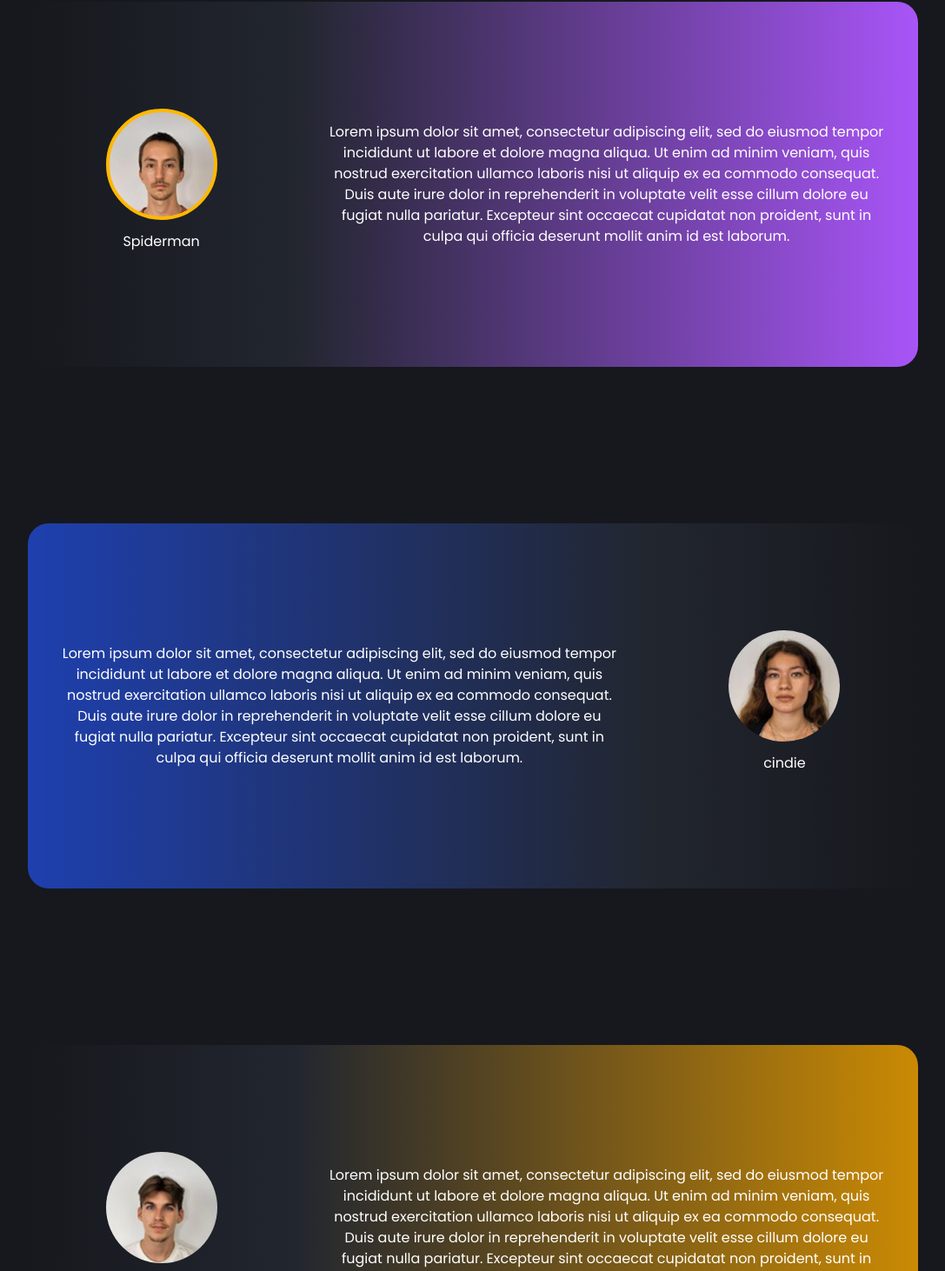
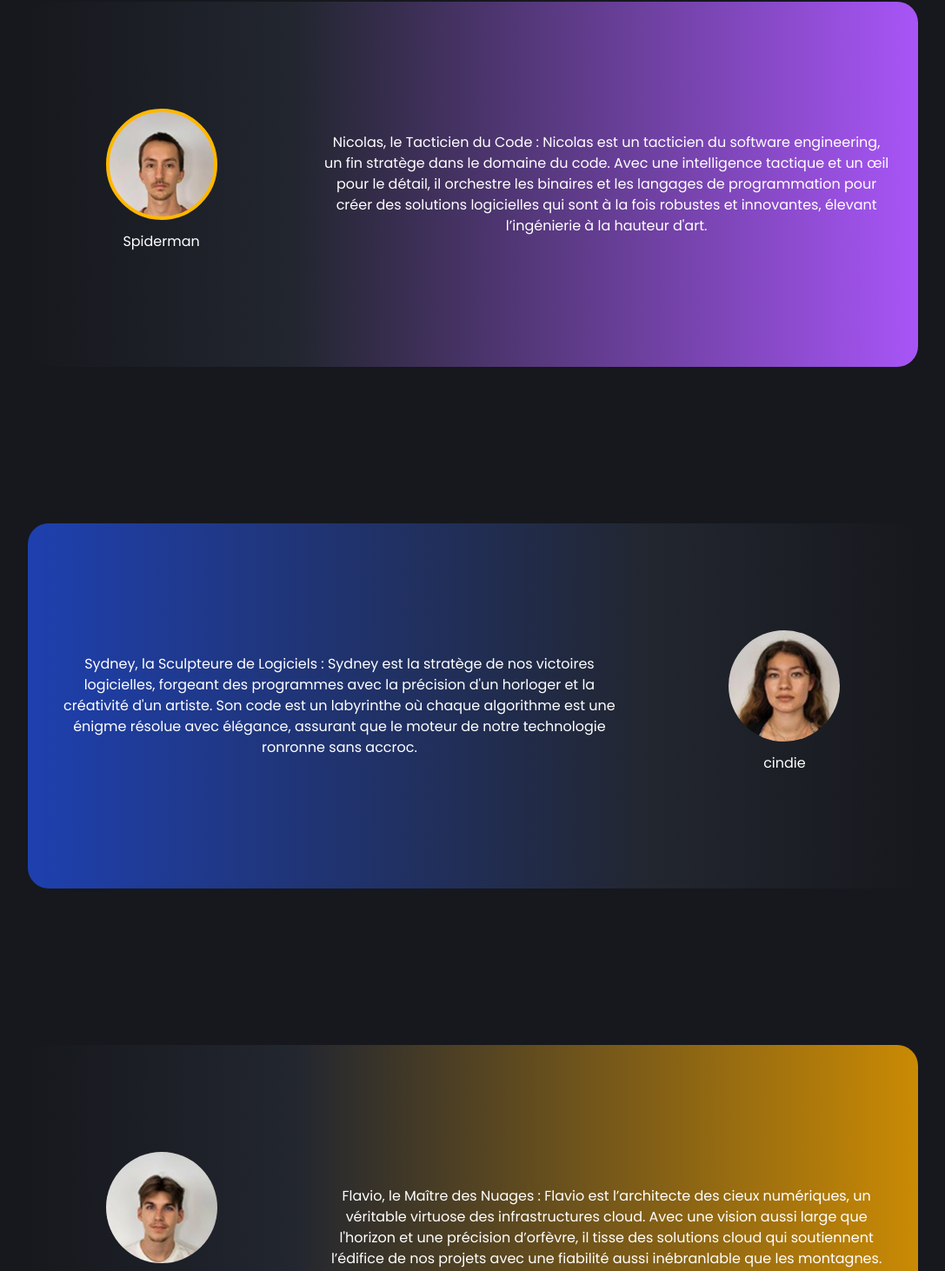
Before and after one commit to Gaetandrt/glados-doc, a Next.js app: page /team in a window 1280 px wide. Shown: the part 752-2214 px from the top of the page at 87% size, without its empty margins (96-1183 px from the left). Built offline with nearby package versions, Linux system fonts and the light colour scheme.

Commit message:
description team

```diff
--- a/src/app/(site)/team/page.tsx
+++ b/src/app/(site)/team/page.tsx
@@ -66,7 +66,7 @@ export default function Team() {
           <div className='grow w-auto flex items-center justify-center bg-gradient-to-r from-bg-color to-purple-500 rounded-r-3xl'>
             <div className='text-center mx-8 text-white'>
               <a>
-              Lorem ipsum dolor sit amet, consectetur adipiscing elit, sed do eiusmod tempor incididunt ut labore et dolore magna aliqua. Ut enim ad minim veniam, quis nostrud exercitation ullamco laboris nisi ut aliquip ex ea commodo consequat. Duis aute irure dolor in reprehenderit in voluptate velit esse cillum dolore eu fugiat nulla pariatur. Excepteur sint occaecat cupidatat non proident, sunt in culpa qui officia deserunt mollit anim id est laborum.
+              Nicolas, le Tacticien du Code : Nicolas est un tacticien du software engineering, un fin stratège dans le domaine du code. Avec une intelligence tactique et un œil pour le détail, il orchestre les binaires et les langages de programmation pour créer des solutions logicielles qui sont à la fois robustes et innovantes, élevant l’ingénierie à la hauteur d'art.
               </a>
             </div>
           </div>
@@ -77,7 +77,7 @@ export default function Team() {
           <div className='grow w-auto flex items-center justify-center bg-gradient-to-l from-bg-color to-blue-800 rounded-l-3xl'>
             <div className='text-center mx-8 text-white'>
               <a>
-                Lorem ipsum dolor sit amet, consectetur adipiscing elit, sed do eiusmod tempor incididunt ut labore et dolore magna aliqua. Ut enim ad minim veniam, quis nostrud exercitation ullamco laboris nisi ut aliquip ex ea commodo consequat. Duis aute irure dolor in reprehenderit in voluptate velit esse cillum dolore eu fugiat nulla pariatur. Excepteur sint occaecat cupidatat non proident, sunt in culpa qui officia deserunt mollit anim id est laborum.
+              Sydney, la Sculpteure de Logiciels : Sydney est la stratège de nos victoires logicielles, forgeant des programmes avec la précision d'un horloger et la créativité d'un artiste. Son code est un labyrinthe où chaque algorithme est une énigme résolue avec élégance, assurant que le moteur de notre technologie ronronne sans accroc.
               </a>
             </div>
           </div>
@@ -101,7 +101,7 @@ export default function Team() {
           <div className='grow w-auto flex items-center justify-center bg-gradient-to-r from-bg-color to-yellow-600 rounded-r-3xl'>
             <div className='text-center mx-8 text-white'>
               <a>
-              Lorem ipsum dolor sit amet, consectetur adipiscing elit, sed do eiusmod tempor incididunt ut labore et dolore magna aliqua. Ut enim ad minim veniam, quis nostrud exercitation ullamco laboris nisi ut aliquip ex ea commodo consequat. Duis aute irure dolor in reprehenderit in voluptate velit esse cillum dolore eu fugiat nulla pariatur. Excepteur sint occaecat cupidatat non proident, sunt in culpa qui officia deserunt mollit anim id est laborum.
+              Flavio, le Maître des Nuages : Flavio est l’architecte des cieux numériques, un véritable virtuose des infrastructures cloud. Avec une vision aussi large que l'horizon et une précision d’orfèvre, il tisse des solutions cloud qui soutiennent l’édifice de nos projets avec une fiabilité aussi inébranlable que les montagnes.
               </a>
             </div>
           </div>
@@ -112,7 +112,7 @@ export default function Team() {
           <div className='grow w-auto flex items-center justify-center bg-gradient-to-l from-bg-color to-red-800 rounded-l-3xl'>
             <div className='text-center mx-8 text-white'>
               <a>
-                Lorem ipsum dolor sit amet, consectetur adipiscing elit, sed do eiusmod tempor incididunt ut labore et dolore magna aliqua. Ut enim ad minim veniam, quis nostrud exercitation ullamco laboris nisi ut aliquip ex ea commodo consequat. Duis aute irure dolor in reprehenderit in voluptate velit esse cillum dolore eu fugiat nulla pariatur. Excepteur sint occaecat cupidatat non proident, sunt in culpa qui officia deserunt mollit anim id est laborum.
+              Gaetan, l'Artisan des Mots : Gaetan possède un talent rare; ses doigts dansent sur le clavier avec la grâce d’un pianiste, composant des symphonies de documentation qui transforment les processus les plus complexes en narrations limpides. Chaque page qu'il produit est un parchemin de connaissance, rendant l’obscur lumineux et le compliqué accessible.
               </a>
             </div>
           </div>
@@ -136,7 +136,7 @@ export default function Team() {
           <div className='grow w-auto flex items-center justify-center bg-gradient-to-r from-bg-color to-green-800 rounded-r-3xl'>
             <div className='text-center mx-8 text-white'>
               <a>
-              Lorem ipsum dolor sit amet, consectetur adipiscing elit, sed do eiusmod tempor incididunt ut labore et dolore magna aliqua. Ut enim ad minim veniam, quis nostrud exercitation ullamco laboris nisi ut aliquip ex ea commodo consequat. Duis aute irure dolor in reprehenderit in voluptate velit esse cillum dolore eu fugiat nulla pariatur. Excepteur sint occaecat cupidatat non proident, sunt in culpa qui officia deserunt mollit anim id est laborum.
+              Martin, le Géant des Lettres : Martin, avec ses gros doigts agiles, défie les stéréotypes, transformant chaque frappe en une lettre précieuse qui contribue à créer des documents de référence impeccables. Son talent réside dans sa capacité à manier le clavier comme un maître sculpteur, où chaque document est taillé dans le marbre de l’expertise et poli par le souci du détail.
               </a>
             </div>
           </div>
```
